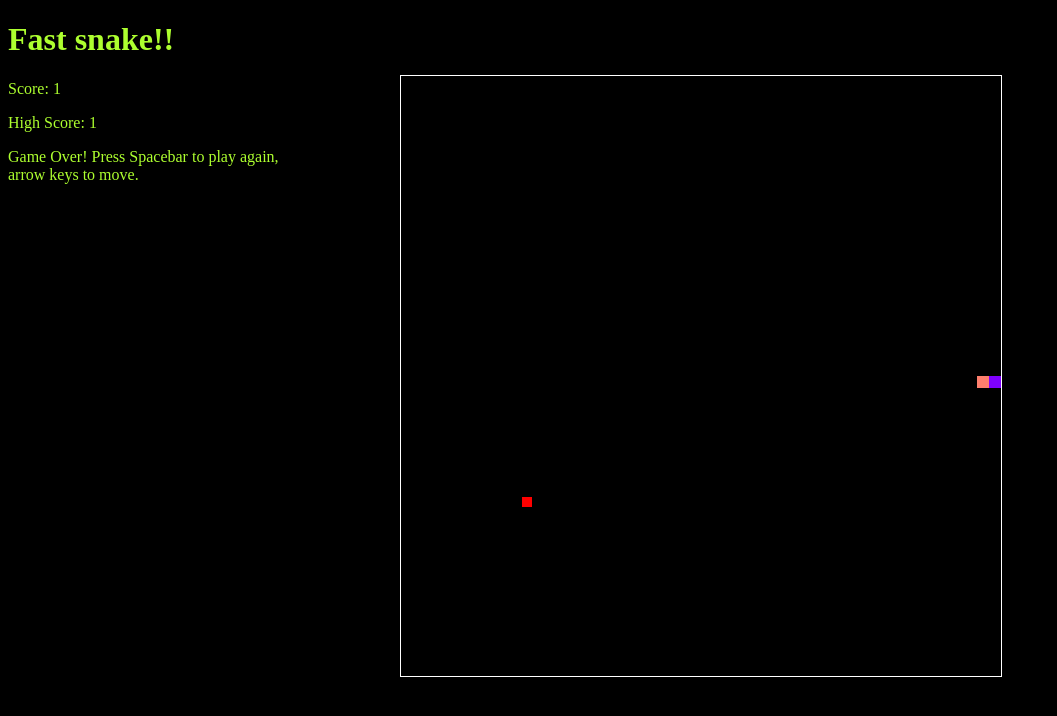
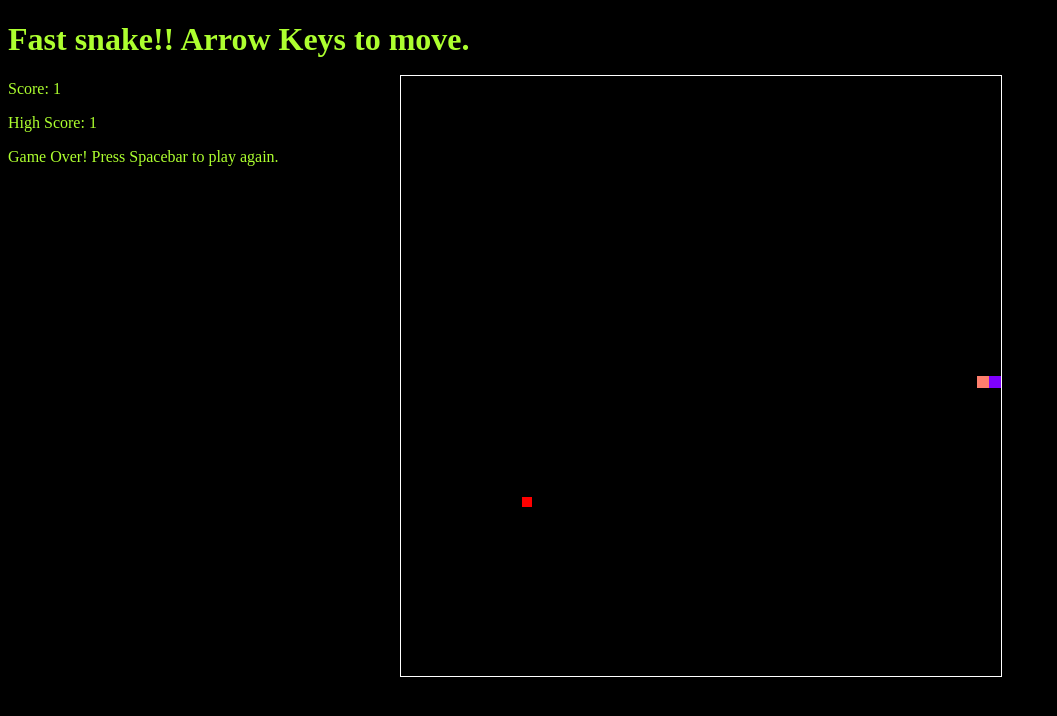
Before and after one commit to TeamKansas/testPage, a plain HTML site: page index.html in a window 1280 px wide. Shown: the whole page, without its empty margins (0-1057 px from the left). Drawn offline with Linux system fonts and the light colour scheme.

Commit message:
Update index.html

```diff
--- a/index.html
+++ b/index.html
@@ -6,10 +6,10 @@
         <script src="snake.js" defer></script>
     </head>
     <body>
-        <h1>Fast snake!!</h1>
+        <h1>Fast snake!! Arrow Keys to move.</h1>
         <canvas id="view" class="view" width="600" height="600">Uh-Oh, It looks like there was a problem displaying the canvas!</canvas>
         <p id="score">Score: 0</p>
         <p id="hiscore">High Score: 0</p>
-        <p hidden id="gameOver">Game Over! Press Spacebar to play again,<br> arrow keys to move.</p>
+        <p hidden id="gameOver" width="10%">Game Over! Press Spacebar to play again.</p>
     </body>
 </html>
```
